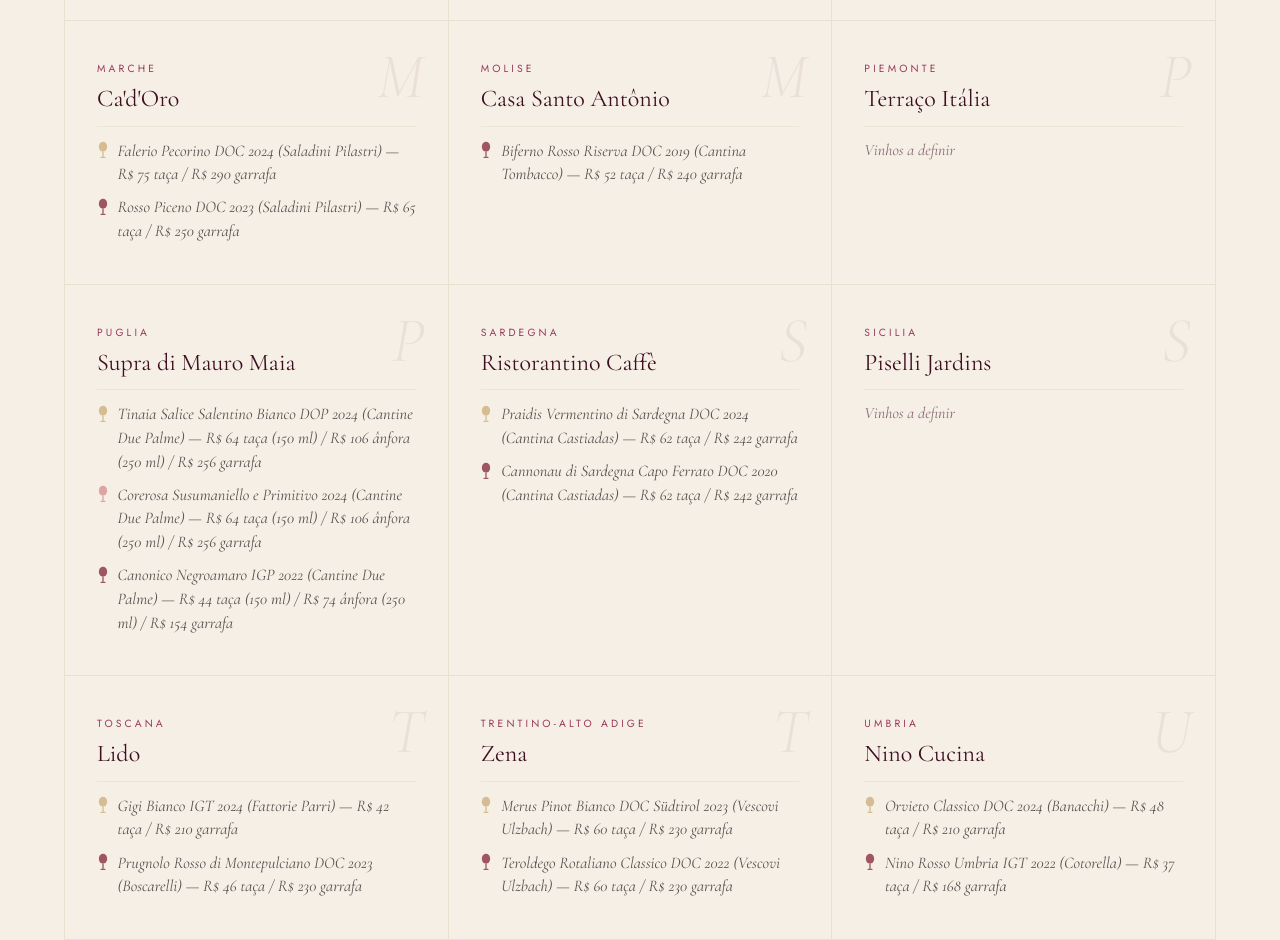
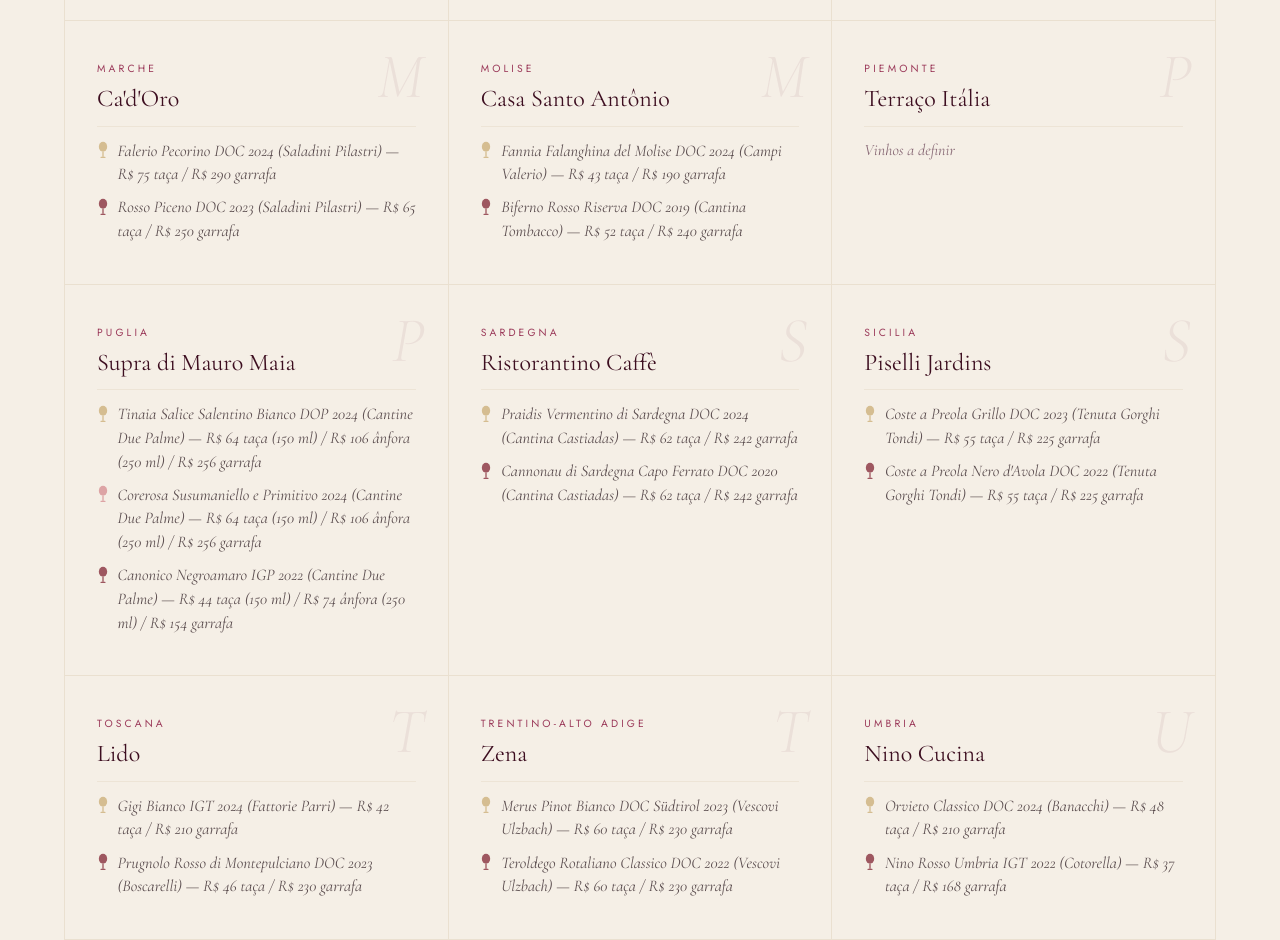
Before and after one commit to rcastanhovasco/settimana-del-vino, a plain HTML site: page index.html in a window 1280 px wide. Shown: the part 8320-9260 px from the top of the page. Drawn offline with nearby package versions, Linux system fonts and the light colour scheme.

Commit message:
Add files via upload

```diff
--- a/index.html
+++ b/index.html
@@ -348,11 +348,11 @@
 <div class="regiao-card" id="regiao-liguria"><span class="regiao-letra">L</span><p class="regiao-nome">Liguria</p><a href="https://www.sensigastronomia.com.br/" target="_blank" class="regiao-restaurante">Sensi</a><p class="regiao-vinho">Vinhos a definir</p></div>
 <div class="regiao-card" id="regiao-lombardia"><span class="regiao-letra">L</span><p class="regiao-nome">Lombardia</p><a href="https://www.marenacucina.com.br/" target="_blank" class="regiao-restaurante">Marena</a><p class="regiao-vinho">Vinhos a definir</p></div>
 <div class="regiao-card" id="regiao-marche"><span class="regiao-letra">M</span><p class="regiao-nome">Marche</p><a href="https://cadoro.com.br/restaurante" target="_blank" class="regiao-restaurante">Ca'd'Oro</a><div class="regiao-vinho"><div class="vinho-item"><span class="garrafa branco"></span><span>Falerio Pecorino DOC 2024 (Saladini Pilastri) — R$ 75 taça / R$ 290 garrafa</span></div><div class="vinho-item"><span class="garrafa tinto"></span><span>Rosso Piceno DOC 2023 (Saladini Pilastri) — R$ 65 taça / R$ 250 garrafa</span></div></div></div>
-<div class="regiao-card" id="regiao-molise"><span class="regiao-letra">M</span><p class="regiao-nome">Molise</p><a href="https://www.casasantoantonio.com/" target="_blank" class="regiao-restaurante">Casa Santo Antônio</a><div class="regiao-vinho"><div class="vinho-item"><span class="garrafa tinto"></span><span>Biferno Rosso Riserva DOC 2019 (Cantina Tombacco) — R$ 52 taça / R$ 240 garrafa</span></div></div></div>
+<div class="regiao-card" id="regiao-molise"><span class="regiao-letra">M</span><p class="regiao-nome">Molise</p><a href="https://www.casasantoantonio.com/" target="_blank" class="regiao-restaurante">Casa Santo Antônio</a><div class="regiao-vinho"><div class="vinho-item"><span class="garrafa branco"></span><span>Fannia Falanghina del Molise DOC 2024 (Campi Valerio) — R$ 43 taça / R$ 190 garrafa</span></div><div class="vinho-item"><span class="garrafa tinto"></span><span>Biferno Rosso Riserva DOC 2019 (Cantina Tombacco) — R$ 52 taça / R$ 240 garrafa</span></div></div></div>
 <div class="regiao-card" id="regiao-piemonte"><span class="regiao-letra">P</span><p class="regiao-nome">Piemonte</p><a href="https://www.terracoitalia.com.br/" target="_blank" class="regiao-restaurante">Terraço Itália</a><p class="regiao-vinho">Vinhos a definir</p></div>
 <div class="regiao-card" id="regiao-puglia"><span class="regiao-letra">P</span><p class="regiao-nome">Puglia</p><a href="https://supracucina.com.br/" target="_blank" class="regiao-restaurante">Supra di Mauro Maia</a><div class="regiao-vinho"><div class="vinho-item"><span class="garrafa branco"></span><span>Tinaia Salice Salentino Bianco DOP 2024 (Cantine Due Palme) — R$ 64 taça (150 ml) / R$ 106 ânfora (250 ml) / R$ 256 garrafa</span></div><div class="vinho-item"><span class="garrafa rose"></span><span>Corerosa Susumaniello e Primitivo 2024 (Cantine Due Palme) — R$ 64 taça (150 ml) / R$ 106 ânfora (250 ml) / R$ 256 garrafa</span></div><div class="vinho-item"><span class="garrafa tinto"></span><span>Canonico Negroamaro IGP 2022 (Cantine Due Palme) — R$ 44 taça (150 ml) / R$ 74 ânfora (250 ml) / R$ 154 garrafa</span></div></div></div>
 <div class="regiao-card" id="regiao-sardegna"><span class="regiao-letra">S</span><p class="regiao-nome">Sardegna</p><a href="https://gruppotrevisani.com.br/casas/ristorantino-caffe/" target="_blank" class="regiao-restaurante">Ristorantino Caffè</a><div class="regiao-vinho"><div class="vinho-item"><span class="garrafa branco"></span><span>Praidis Vermentino di Sardegna DOC 2024 (Cantina Castiadas) — R$ 62 taça / R$ 242 garrafa</span></div><div class="vinho-item"><span class="garrafa tinto"></span><span>Cannonau di Sardegna Capo Ferrato DOC 2020 (Cantina Castiadas) — R$ 62 taça / R$ 242 garrafa</span></div></div></div>
-<div class="regiao-card" id="regiao-sicilia"><span class="regiao-letra">S</span><p class="regiao-nome">Sicilia</p><a href="https://www.restaurante.piselli.com.br/jardins" target="_blank" class="regiao-restaurante">Piselli Jardins</a><p class="regiao-vinho">Vinhos a definir</p></div>
+<div class="regiao-card" id="regiao-sicilia"><span class="regiao-letra">S</span><p class="regiao-nome">Sicilia</p><a href="https://www.restaurante.piselli.com.br/jardins" target="_blank" class="regiao-restaurante">Piselli Jardins</a><div class="regiao-vinho"><div class="vinho-item"><span class="garrafa branco"></span><span>Coste a Preola Grillo DOC 2023 (Tenuta Gorghi Tondi) — R$ 55 taça / R$ 225 garrafa</span></div><div class="vinho-item"><span class="garrafa tinto"></span><span>Coste a Preola Nero d'Avola DOC 2022 (Tenuta Gorghi Tondi) — R$ 55 taça / R$ 225 garrafa</span></div></div></div>
 <div class="regiao-card" id="regiao-toscana"><span class="regiao-letra">T</span><p class="regiao-nome">Toscana</p><a href="https://www.lidobar.com.br/" target="_blank" class="regiao-restaurante">Lido</a><div class="regiao-vinho"><div class="vinho-item"><span class="garrafa branco"></span><span>Gigi Bianco IGT 2024 (Fattorie Parri) — R$ 42 taça / R$ 210 garrafa</span></div><div class="vinho-item"><span class="garrafa tinto"></span><span>Prugnolo Rosso di Montepulciano DOC 2023 (Boscarelli) — R$ 46 taça / R$ 230 garrafa</span></div></div></div>
 <div class="regiao-card" id="regiao-trentino"><span class="regiao-letra">T</span><p class="regiao-nome">Trentino-Alto Adige</p><a href="https://www.zenacaffe.com.br" target="_blank" class="regiao-restaurante">Zena</a><div class="regiao-vinho"><div class="vinho-item"><span class="garrafa branco"></span><span>Merus Pinot Bianco DOC Südtirol 2023 (Vescovi Ulzbach) — R$ 60 taça / R$ 230 garrafa</span></div><div class="vinho-item"><span class="garrafa tinto"></span><span>Teroldego Rotaliano Classico DOC 2022 (Vescovi Ulzbach) — R$ 60 taça / R$ 230 garrafa</span></div></div></div>
 <div class="regiao-card" id="regiao-umbria"><span class="regiao-letra">U</span><p class="regiao-nome">Umbria</p><a href="https://www.instagram.com/ninocucina/" target="_blank" class="regiao-restaurante">Nino Cucina</a><div class="regiao-vinho"><div class="vinho-item"><span class="garrafa branco"></span><span>Orvieto Classico DOC 2024 (Banacchi) — R$ 48 taça / R$ 210 garrafa</span></div><div class="vinho-item"><span class="garrafa tinto"></span><span>Nino Rosso Umbria IGT 2022 (Cotorella) — R$ 37 taça / R$ 168 garrafa</span></div></div></div>
```
